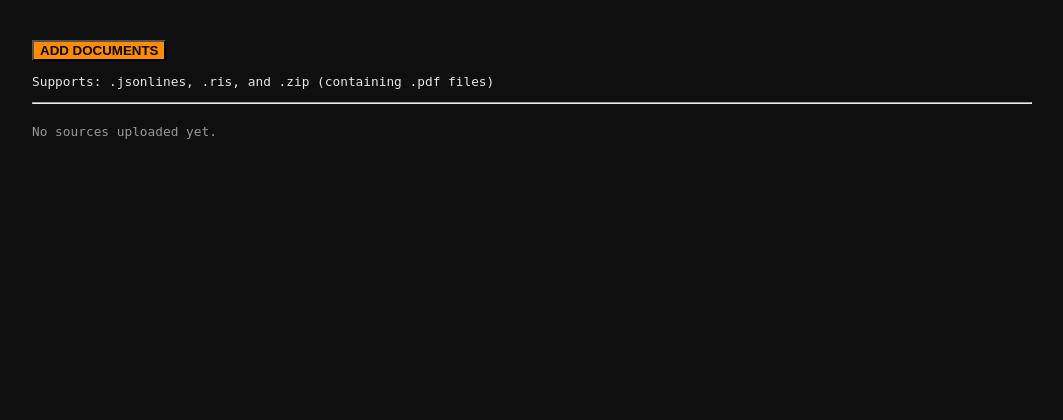
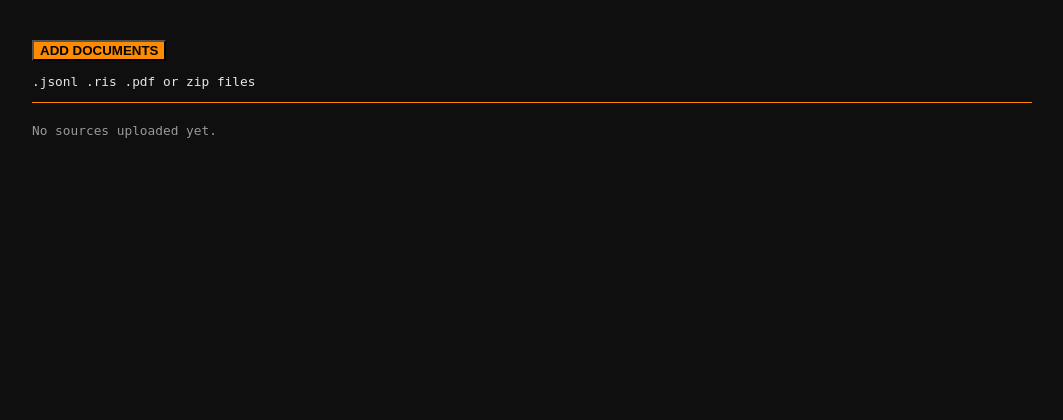
Before and after one commit to insilica/srvc-neo4j, a Flask app: template upload/src/templates/upload.html in a window 1280 px wide. Shown: the top 420 px of the page, without its empty margins (8-1071 px from the left). Run offline with Flask 2, Linux system fonts and the light colour scheme; the template is opened without the code that fills it, so the values that code supplies are empty; parts of the project's set-up code (start-up, migrations or seed data) failed here and were passed over.

Commit message:
remove fontawesome, update some text on upload service

```diff
--- a/upload/src/templates/upload.html
+++ b/upload/src/templates/upload.html
@@ -1,8 +1,6 @@
 <!DOCTYPE html>
 <html>
 <head>
-    <link rel="stylesheet" href="https://cdnjs.cloudflare.com/ajax/libs/font-awesome/6.0.0-beta3/css/all.min.css">
-
     <style>
         body {
             background-color: #0F0F0F;
@@ -58,7 +56,7 @@
             font-size: 1.2rem;
         }
 
-        .upload-dialog hr {
+        hr {
             border: none; /* Remove the border */
             height: 1px; /* Set the height of the hr */
             color: #FF8C00; /* Set the color of the hr */
@@ -131,7 +129,7 @@
 
         <!-- ADD DOCUMENTS BUTTON-->
         <button id="add-docs-btn"><b>ADD DOCUMENTS</b></button>
-        <p class="supported-types">Supports: .jsonlines, .ris, and .zip (containing .pdf files)</p>
+        <p class="supported-types">.jsonl .ris .pdf or zip files</p>
 
         <!-- UPLOAD DIALOG -->
         <div id="upload-dialog" class="upload-dialog">
@@ -144,8 +142,8 @@
                 <hr>
 
                 <div class="file-upload" ondrop="dropHandler(event);" ondragover="dragOverHandler(event);">
-                    <p>Drag and drop document files.</p>
-                    <p>Supports: .jsonlines, .ris, and .zip (containing .pdf files)</p>
+                    <p><b>Drag and drop document files</b></p>
+                    <p class="supported-types"><b>Supports</b><br>.jsonl .ris .pdf<br>or zip files of one type</p>
                     <button id="select-files-btn"><b>SELECT FILES</b></button>
                     <input type="file" id="file-input" name="file" style="display: none;" onchange="handleFileSelect(event);">
                 </div>
```
